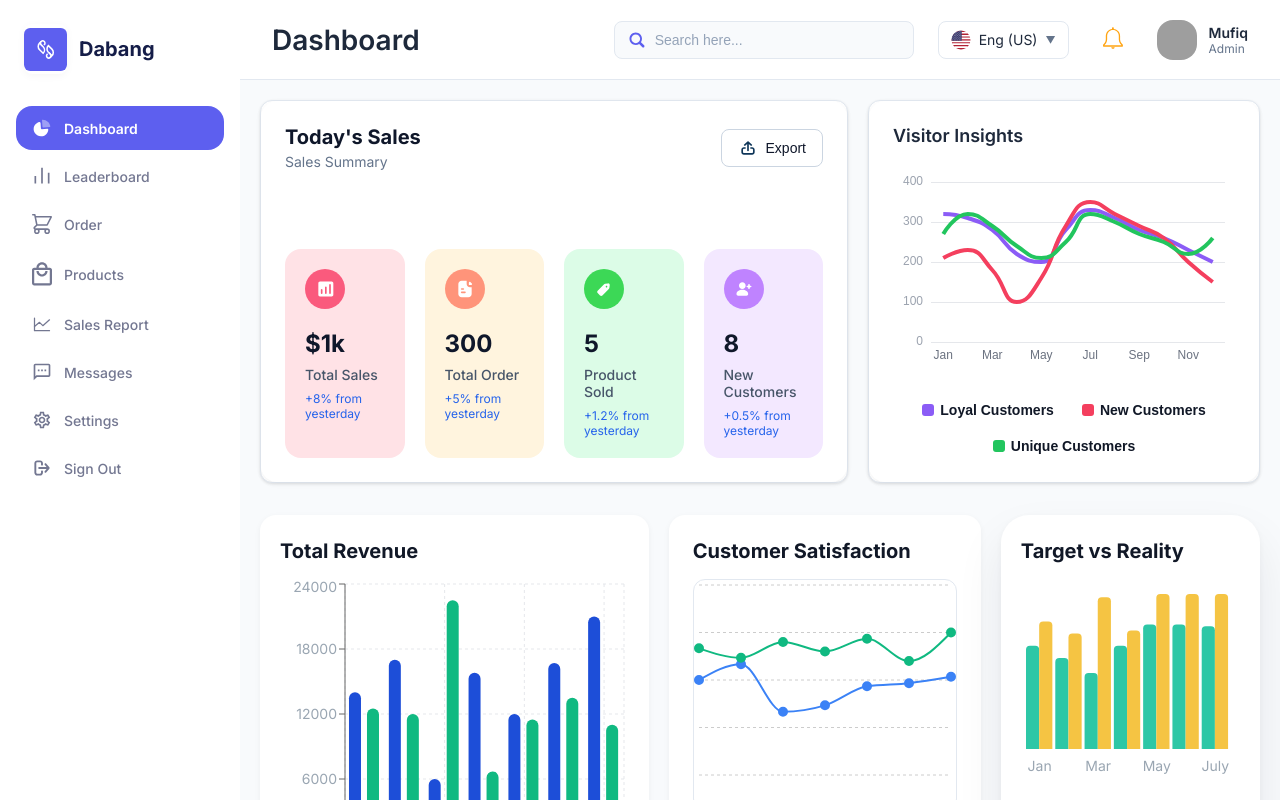
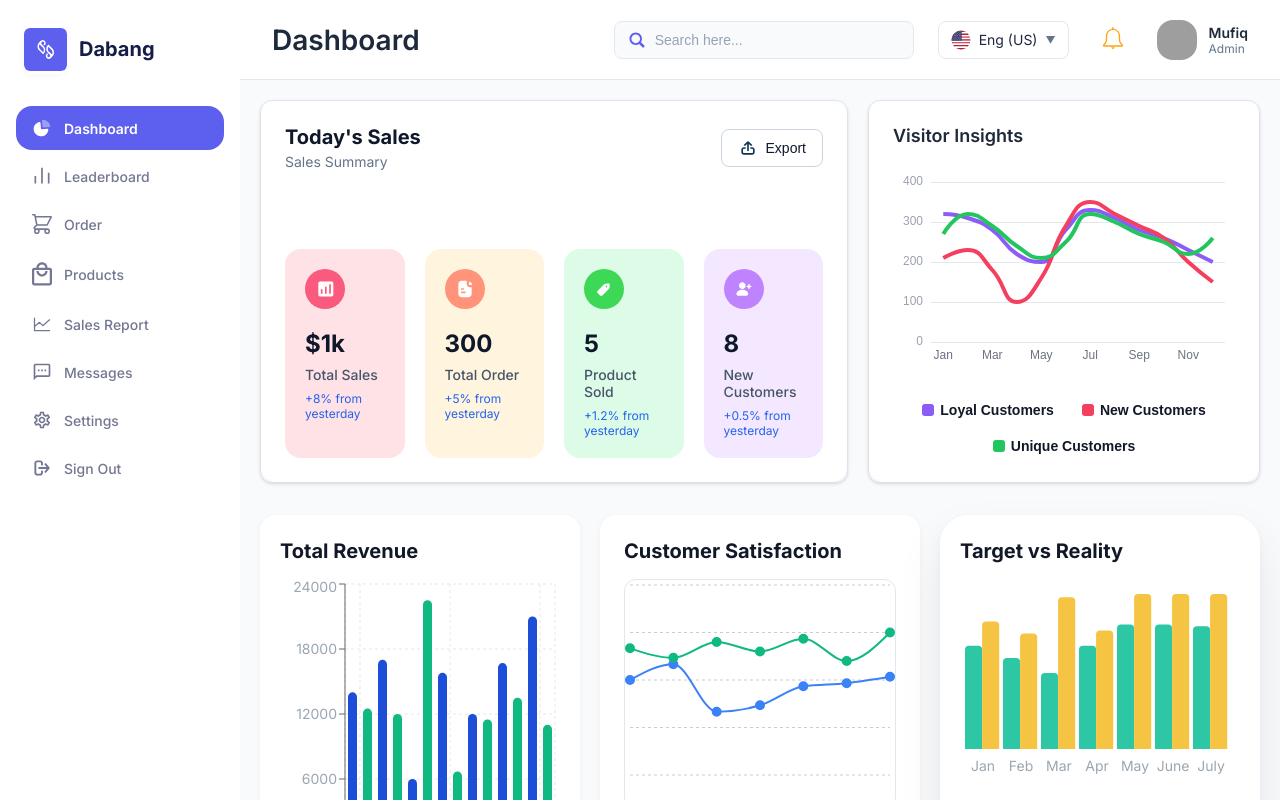
Before and after one commit to PiyushGhavghave/React-CRA-starter-template, a React (Create React App) app: page / in a window 1280 px wide. Built offline with nearby package versions, Linux system fonts and the light colour scheme; grey boxes are pictures that could not be loaded.

Commit message:
fixed: adjust chart grid layout for uniform column distribution

```diff
--- a/src/components/Dashboard.css
+++ b/src/components/Dashboard.css
@@ -40,7 +40,7 @@
 
 .chart-grid-three {
   display: grid;
-  grid-template-columns: 1.5fr 0.8fr 1fr;
+  grid-template-columns: 1fr 1fr 1fr;
   gap: 20px;
   align-items: stretch;
 }
```
